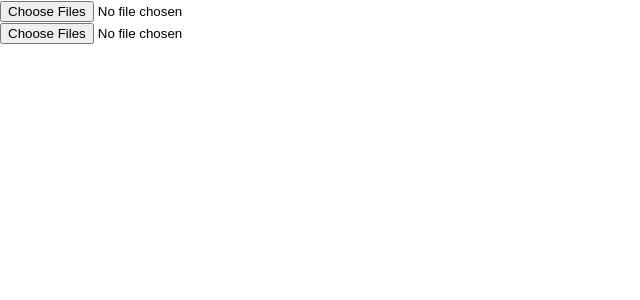
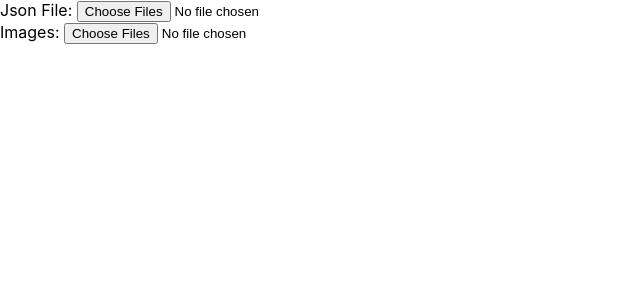
Before and after one commit to joshmurr/react-presentation, a React (Create React App) app: page / in a window 1280 px wide. Shown: the top 300 px of the page, without its empty margins (0-640 px from the left). Built offline with nearby package versions, Linux system fonts and the light colour scheme; a web font is replaced by a local one.

Commit message:
Upload label

```diff
--- a/src/App.js
+++ b/src/App.js
@@ -10,7 +10,7 @@ import Content from './components/Content'
 import Webcam from './components/Webcam'
 import Upload from './components/Upload'
 
-import { slides_data } from './slides'
+//import { slides_data } from './slides'
 
 const Video = styled.video`
   display: none;
@@ -23,7 +23,7 @@ const KEYS = {
 
 function App() {
   const [title, setTitle] = useState('NO DATA')
-  const [slides, setSlidesInfo] = useState([])
+  const [slides, setSlidesInfo] = useState(null)
   const [images, setImages] = useState(null)
   const [slideNum, setSlideNum] = useState(0)
   const [loaded, setLoaded] = useState(false)
@@ -53,8 +53,6 @@ function App() {
 
   function uploadJSON(e) {
     const file = e.target.files[0]
-    console.log(file)
-
     const reader = new FileReader()
 
     if (!file.type.match('application/json')) {
@@ -91,7 +89,8 @@ function App() {
     setLoaded(slides && images)
   }, [slides, images])
 
-  const currentSlide = slides[slideNum] || null
+  let currentSlide
+  if (slides) currentSlide = slides[slideNum]
   return (
     <div className="App">
       <Helmet>
@@ -101,8 +100,8 @@ function App() {
       </Helmet>
       <GlobalStyle />
       <Video ref={videoRef} autoPlay />
-      <Upload uploadHandler={uploadJSON} />
-      <Upload uploadHandler={uploadImages} />
+      <Upload name="json-file" uploadHandler={uploadJSON} />
+      <Upload name="images" uploadHandler={uploadImages} />
       {loaded && (
         <Slide>
           <Title>{currentSlide.title}</Title>
--- a/src/components/Upload.js
+++ b/src/components/Upload.js
@@ -5,10 +5,26 @@ const FormGroup = styled.div`
   grid-area: content;
 `
 
-function Upload({ uploadHandler, show }) {
+const tidy = (word) => {
+  return (
+    word
+      .split('-')
+      .map((w) => w.charAt(0).toUpperCase() + w.slice(1))
+      .join(' ') + ':  '
+  )
+}
+
+function Upload({ uploadHandler, name, show }) {
   return (
     <FormGroup show={true}>
-      <input type="file" name="slides_data" onChange={uploadHandler} multiple />
+      <label for={name}>{tidy(name)}</label>
+      <input
+        id={name}
+        type="file"
+        name="slides_data"
+        onChange={uploadHandler}
+        multiple
+      />
     </FormGroup>
   )
 }
```
